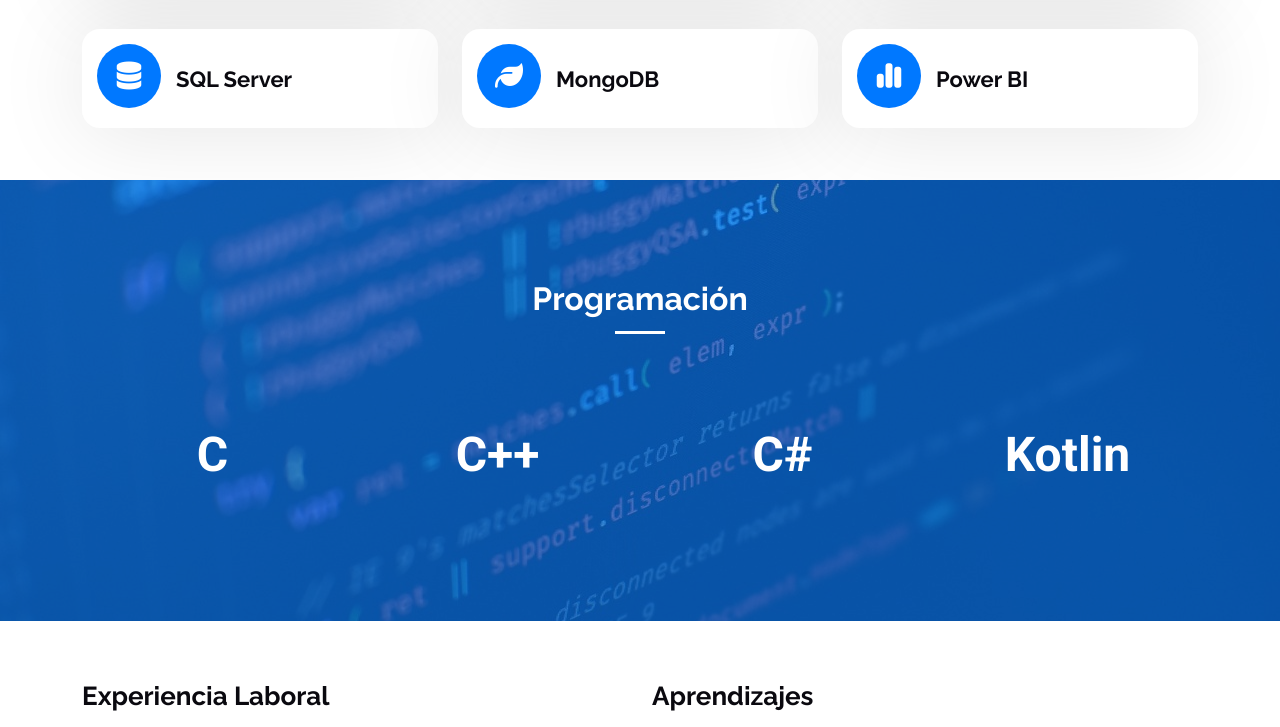
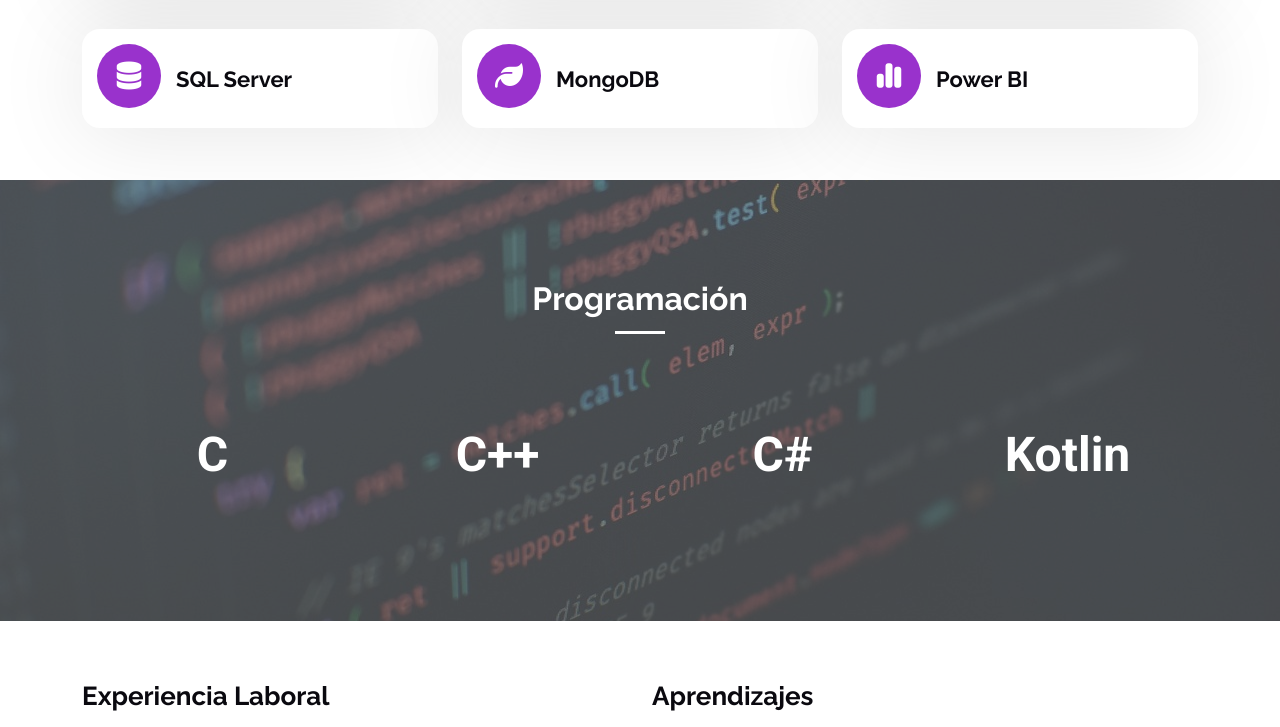
Before and after one commit to dllivisaca/DevfolioPro2025, a plain HTML site: page index.html in a window 1280 px wide. Shown: the part 1910-2637 px from the top of the page. Drawn offline with Linux system fonts and the light colour scheme.

Commit message:
version actual subida a la web

```diff
--- a/assets/scss/_variables.scss
+++ b/assets/scss/_variables.scss
@@ -16,7 +16,7 @@
   --background-color: #ffffff; /* Background color for the entire website, including individual sections */
   --default-color: #4e4e4e; /* Default color used for the majority of the text content across the entire website */
   --heading-color: #0a090f; /* Color for headings, subheadings and title throughout the website */
-  --accent-color: #0078ff; /* Accent color that represents your brand on the website. It's used for buttons, links, and other elements that need to stand out */
+  --accent-color: #9932CC; /* Accent color that represents your brand on the website. It's used for buttons, links, and other elements that need to stand out */
   --surface-color: #ffffff; /* The surface color is used as a background of boxed elements within sections, such as cards, icon boxes, or other elements that require a visual separation from the global background. */
   --contrast-color: #ffffff; /* Contrast color for text, ensuring readability against backgrounds of accent, heading, or default colors. */
 }
@@ -28,7 +28,7 @@
   --nav-mobile-background-color: #ffffff; /* Used as the background color for mobile navigation menu */
   --nav-dropdown-background-color: #ffffff; /* Used as the background color for dropdown items that appear when hovering over primary navigation items */
   --nav-dropdown-color: #212529; /* Used for navigation links of the dropdown items in the navigation menu. */
-  --nav-dropdown-hover-color: #0078ff; /* Similar to --nav-hover-color, this color is applied to dropdown navigation links when they are hovered over. */
+  --nav-dropdown-hover-color: #696969; /* Similar to --nav-hover-color, this color is applied to dropdown navigation links when they are hovered over. */
 }
 
 /* Color Presets - These classes override global colors when applied to any section or element, providing reuse of the sam color scheme. */
@@ -47,7 +47,7 @@
 }
 
 .accent-background {
-  --background-color: #0078ff;
+  --background-color: #696969;
   --default-color: #ffffff;
   --heading-color: #ffffff;
   --accent-color: #ffffff;
```
Also changed, not shown: assets/css/main.css.
